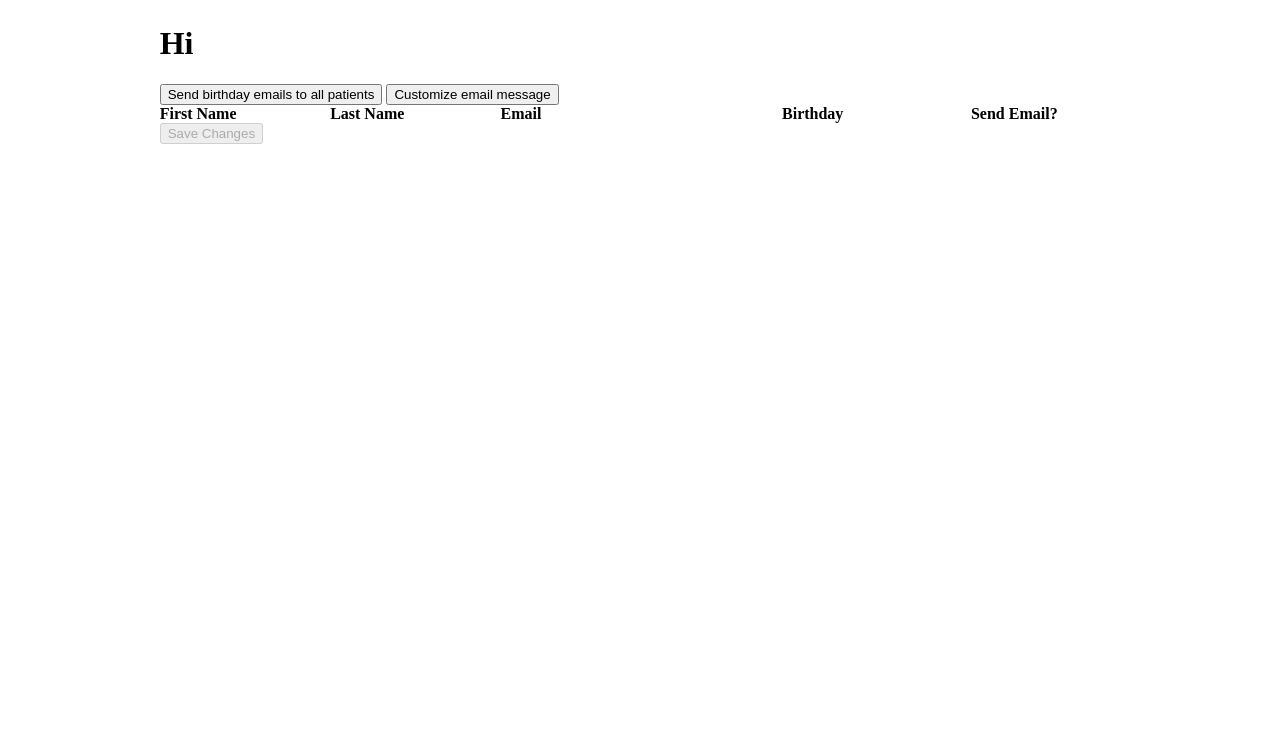
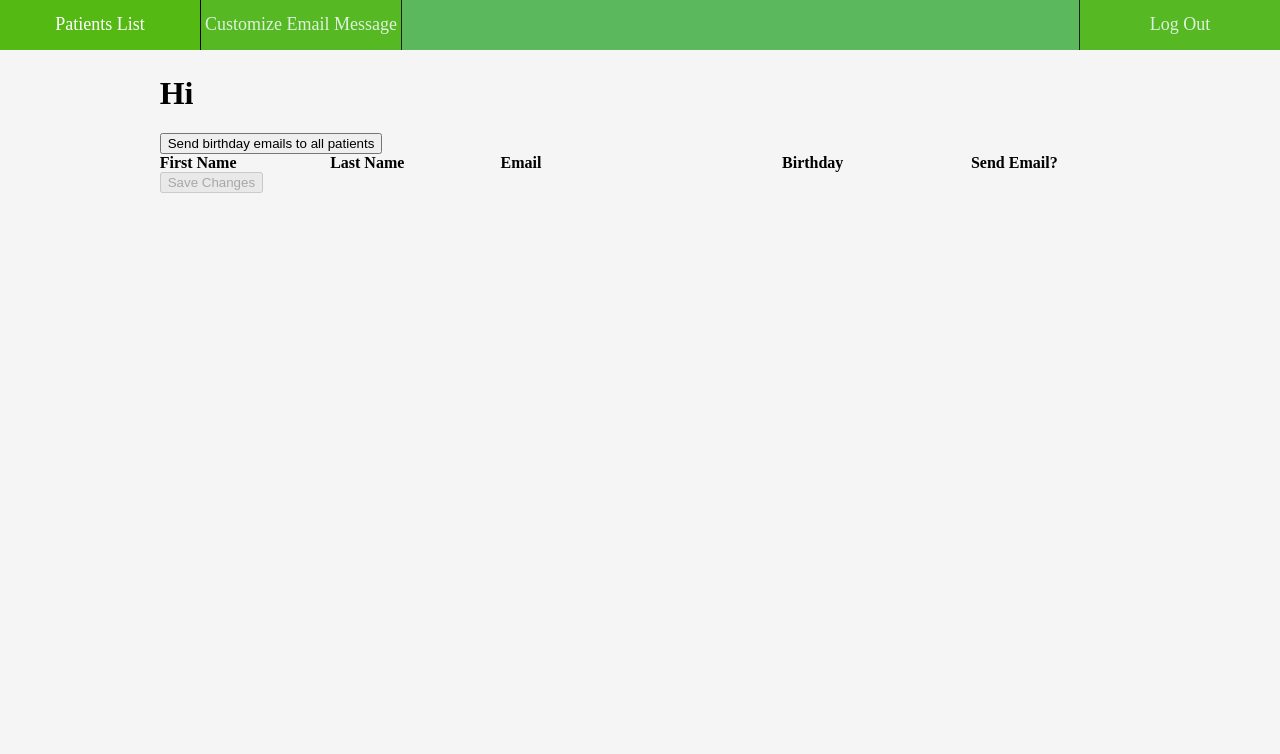
Before and after one commit to eashmore/drchrono-birthdays, a Django app: template birthday_reminder/templates/index.html in a window 1280 px wide. Shown: the top 754 px of the page. Run offline with Django 3.2, Linux system fonts and the light colour scheme; the template is opened without the code that fills it, so the values that code supplies are empty; the visitor is signed in with stand-in values (Sample User, id 1).

Commit message:
feat: add navbar

```diff
--- a/birthday_reminder/static/style/birthday_reminder.css
+++ b/birthday_reminder/static/style/birthday_reminder.css
@@ -1,5 +1,10 @@
+body {
+  background-color: #f5f5f5;
+  font: tahoma;
+}
+
 #main {
-  margin-top: 2%;
+  margin-top: 75px;
   margin-left: 12%;
   height: 85vh;
   width: 85vw;
@@ -55,3 +60,44 @@
 .changed {
   background-color: #ADD8E6;
 }
+
+/*navbar*/
+#nav {
+  position: fixed;
+  width: 100%;
+  height: 50px;
+  background-color: #5CB85C;
+  top: 0;
+  left: 0;
+}
+
+#nav-patients, #nav-email, #sign-out {
+  width: 200px;
+  text-align: center;
+  height: inherit;
+  background-color: #55B914;
+  opacity: 0.8;
+}
+
+#nav-patients:hover, #nav-email:hover, #sign-out:hover {
+  opacity: 1.0;
+}
+
+#nav-patients, #nav-email {
+  float: left;
+  border-right: 1px solid black;
+}
+
+#sign-out {
+  float: right;
+  border-left: 1px solid black;
+}
+
+#nav a {
+  display: block;
+  margin-top: 14px;
+  font-size: 18px;
+  text-decoration: none;
+  color: #fff;
+  height: 50px;
+}
--- a/birthday_reminder/templates/base.html
+++ b/birthday_reminder/templates/base.html
@@ -9,6 +9,13 @@
     <script src="//code.jquery.com/jquery-migrate-1.2.1.min.js"></script>
   </head>
   <body>
+    {% if request.user.username %}
+    <div id="nav">
+      <div id="nav-patients"><a href="">Patients List</a></div>
+      <div id="nav-email"><a href="#">Customize Email Message</a></div>
+      <div id="sign-out"><a href="/accounts/logout/">Log Out</a></div>
+    </div>
+    {% endif %}
     <div id="main">
       {% block content %}
       {% endblock %}
--- a/birthday_reminder/templates/index.html
+++ b/birthday_reminder/templates/index.html
@@ -4,10 +4,6 @@
 <h1>Hi {{user.doctor.first_name}}</h1>
 <button id="email-all-button" type="button" name="button">
   Send birthday emails to all patients
-</button>
-
-<button id="email-custom-button" type="button" name="button">
-  Customize email message
 </button>
 
 <div id="patient-table-head">
--- a/birthday_reminder/urls.py
+++ b/birthday_reminder/urls.py
@@ -6,6 +6,7 @@ from . import views
 app_name = 'birthday_reminder'
 urlpatterns = [
     url(r'^accounts/login/$', views.new_session, name='new_session'),
+    url(r'^accounts/logout/$', views.logout_view, name='logout'),
     url(r'^loading/$', views.parse_api, name='loading'),
     url(r'^$', login_required(views.PatientIndexView.as_view()), name='patient_index'),
 
--- a/birthday_reminder/views.py
+++ b/birthday_reminder/views.py
@@ -3,7 +3,7 @@ from django.http import HttpResponse
 from django.views import generic
 from django.http import QueryDict
 
-from django.contrib.auth import login, authenticate
+from django.contrib.auth import login, logout, authenticate
 from django.contrib.auth.models import User
 
 import requests
@@ -13,6 +13,10 @@ from .models import Doctor, Patient
 
 def new_session(request):
     return render(request, 'new_session.html')
+
+def logout_view(request):
+    logout(request)
+    return redirect('birthday_reminder:patient_index')
 
 class PatientIndexView(generic.ListView):
     template_name = 'index.html'
```
Also changed, not shown: 2 other files.
